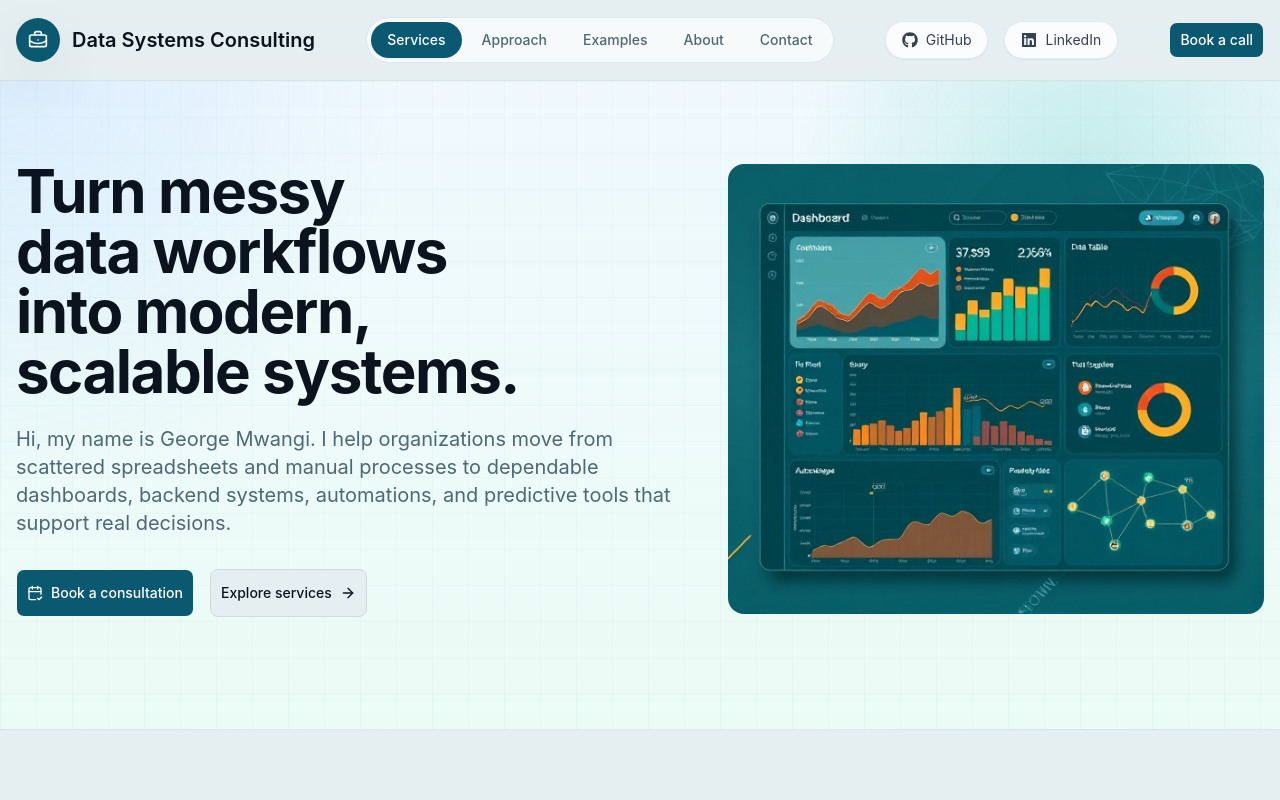
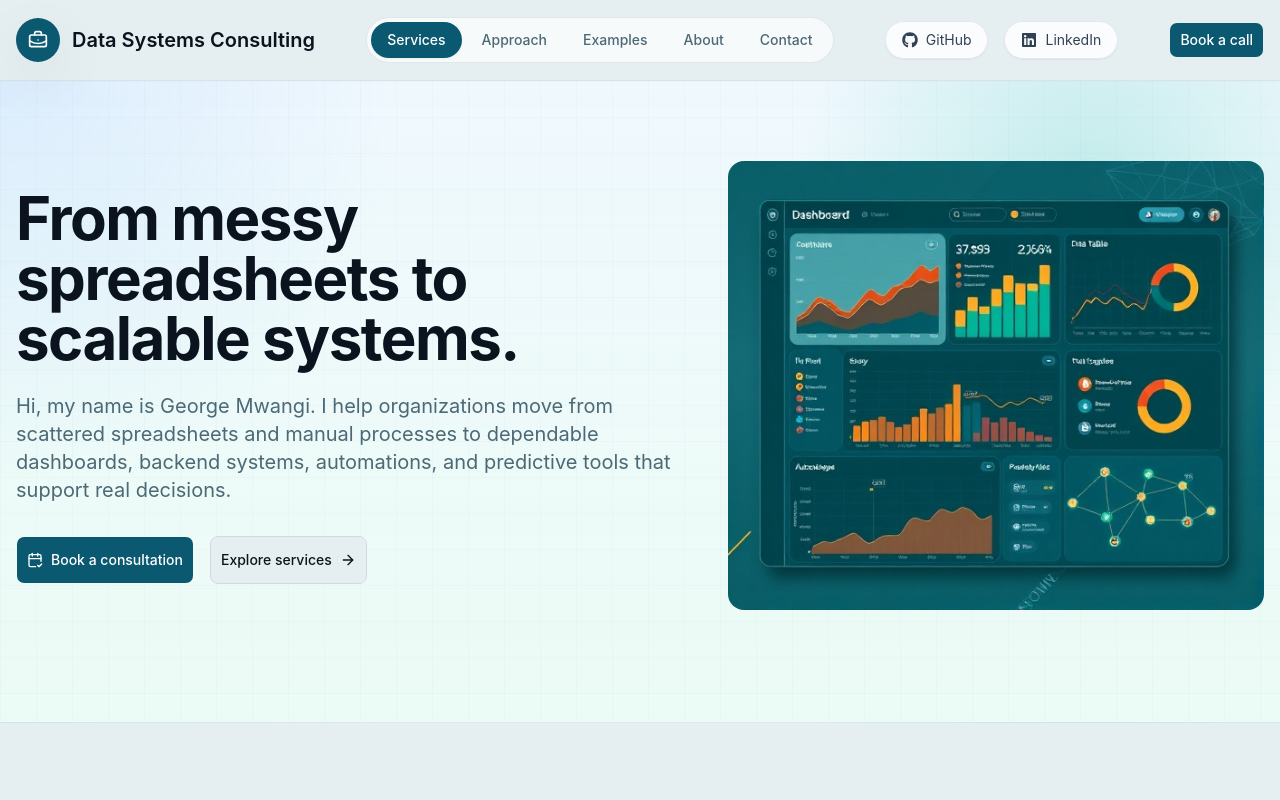
Before and after one commit to mwangi-george/my-business-website, a React (Vite) app: page / in a window 1280 px wide. Shown: the top 800 px of the page. Built offline with nearby package versions, Linux system fonts and the light colour scheme.

Commit message:
Update here section text

```diff
--- a/src/components/hero-section.tsx
+++ b/src/components/hero-section.tsx
@@ -13,7 +13,7 @@ export function HeroSection() {
         <div className="grid items-center gap-14 lg:grid-cols-[1.1fr_0.9fr]">
           <div>
             <h1 className="max-w-3xl text-balance text-5xl font-bold tracking-tight text-foreground md:text-6xl">
-              Turn messy data workflows into modern, scalable systems.
+              From messy spreadsheets to scalable systems.
             </h1>
             <p className="mt-6 max-w-2xl text-lg leading-8 text-muted-foreground md:text-xl">
               Hi, my name is George Mwangi. I help organizations move from scattered spreadsheets and manual processes to dependable dashboards,
```
